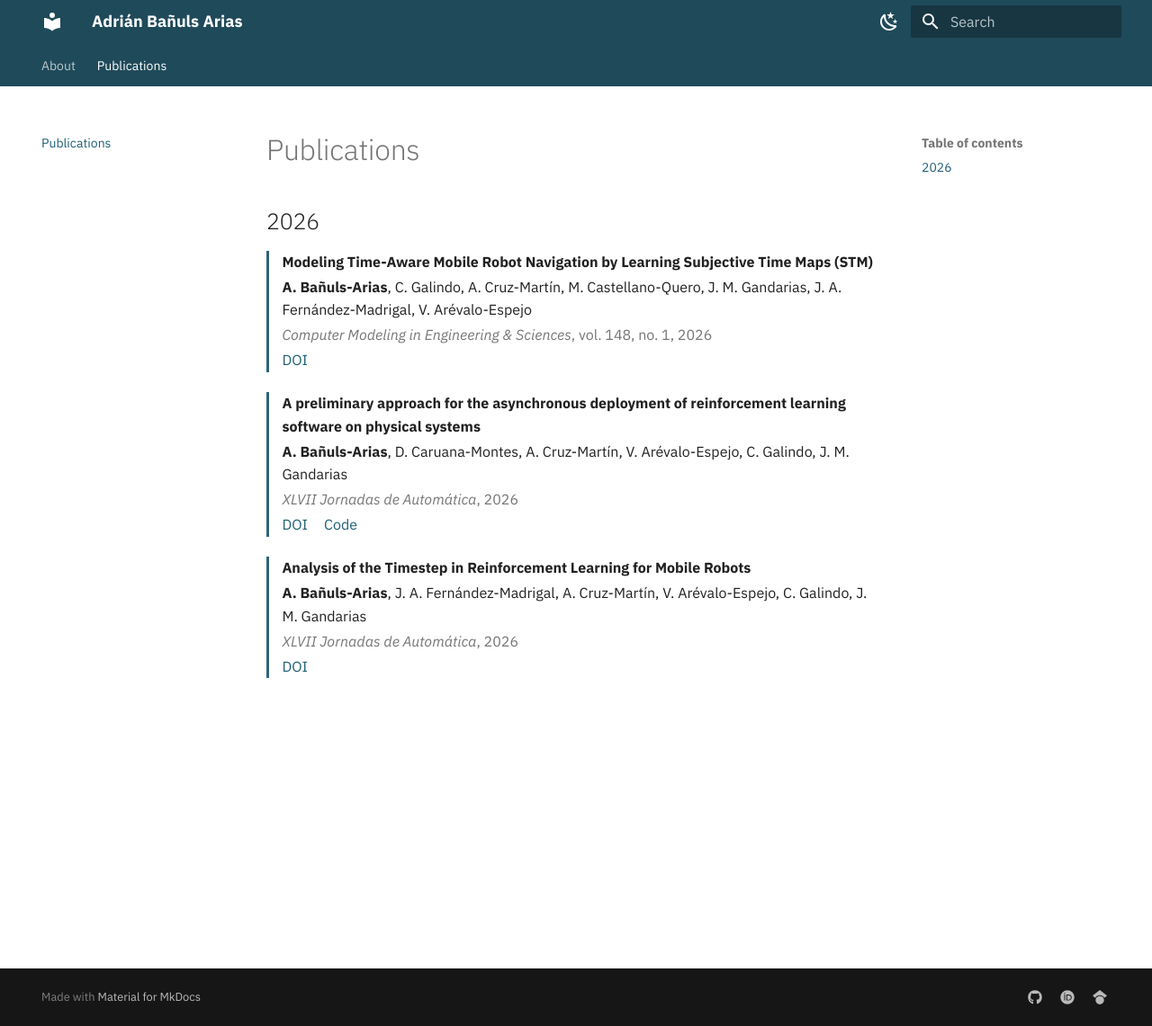
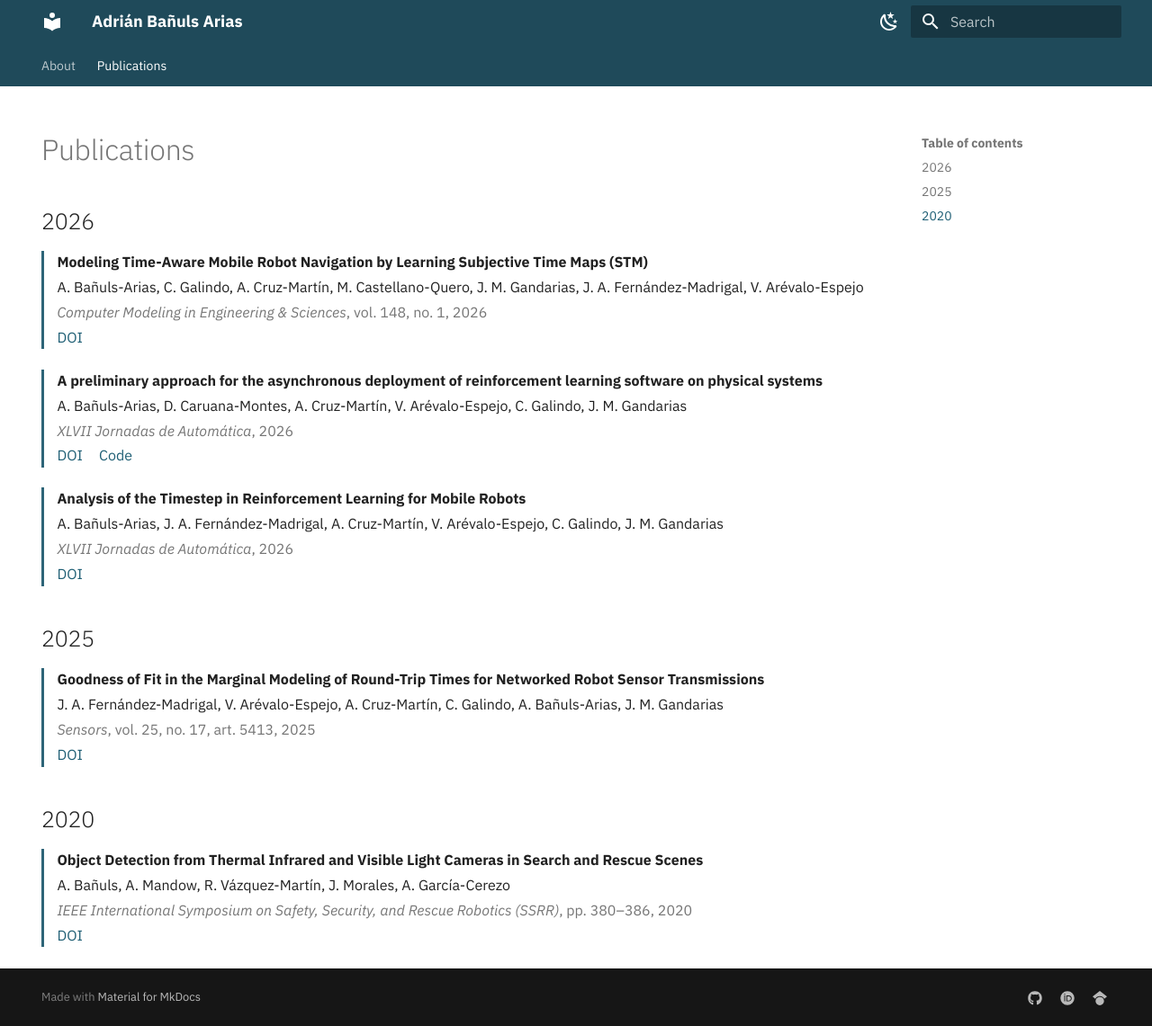
Before and after one commit to AdrianBanulsA/AdrianBanulsA.github.io, an MkDocs documentation site: the page built from docs/publications.md, in a window 1280 px wide and 1141 px high. Shown: the whole window at 90% size. Built offline with MkDocs 1.6.1 and Material for MkDocs 9.7.7, drawn with Linux system fonts in a browser that asks for light colours.

Commit message:
New publications and profile photo added

```diff
--- a/docs/publications.md
+++ b/docs/publications.md
@@ -7,7 +12,7 @@
 <div class="pub" markdown>
 **Modeling Time-Aware Mobile Robot Navigation by Learning Subjective Time Maps (STM)**
 
-**A. Bañuls-Arias**, C. Galindo, A. Cruz-Martín, M. Castellano-Quero, J. M. Gandarias, J. A. Fernández-Madrigal, V. Arévalo-Espejo
+A. Bañuls-Arias, C. Galindo, A. Cruz-Martín, M. Castellano-Quero, J. M. Gandarias, J. A. Fernández-Madrigal, V. Arévalo-Espejo
 
 <span class="pub-venue">*Computer Modeling in Engineering & Sciences*, vol. 148, no. 1, 2026</span>
 
@@ -17,7 +22,7 @@
 <div class="pub" markdown>
 **A preliminary approach for the asynchronous deployment of reinforcement learning software on physical systems**
 
-**A. Bañuls-Arias**, D. Caruana-Montes, A. Cruz-Martín, V. Arévalo-Espejo, C. Galindo, J. M. Gandarias
+A. Bañuls-Arias, D. Caruana-Montes, A. Cruz-Martín, V. Arévalo-Espejo, C. Galindo, J. M. Gandarias
 
 <span class="pub-venue">*XLVII Jornadas de Automática*, 2026</span>
 
@@ -27,9 +32,33 @@
 <div class="pub" markdown>
 **Analysis of the Timestep in Reinforcement Learning for Mobile Robots**
 
-**A. Bañuls-Arias**, J. A. Fernández-Madrigal, A. Cruz-Martín, V. Arévalo-Espejo, C. Galindo, J. M. Gandarias
+A. Bañuls-Arias, J. A. Fernández-Madrigal, A. Cruz-Martín, V. Arévalo-Espejo, C. Galindo, J. M. Gandarias
 
 <span class="pub-venue">*XLVII Jornadas de Automática*, 2026</span>
 
 <span class="pub-links">[DOI](https://doi.org/10.17979/ja-cea.2026.47.13780)</span>
 </div>
+
+## 2025
+
+<div class="pub" markdown>
+**Goodness of Fit in the Marginal Modeling of Round-Trip Times for Networked Robot Sensor Transmissions**
+
+J. A. Fernández-Madrigal, V. Arévalo-Espejo, A. Cruz-Martín, C. Galindo, A. Bañuls-Arias, J. M. Gandarias
+
+<span class="pub-venue">*Sensors*, vol. 25, no. 17, art. 5413, 2025</span>
+
+<span class="pub-links">[DOI](https://doi.org/10.3390/s25175413)</span>
+</div>
+
+## 2020
+
+<div class="pub" markdown>
+**Object Detection from Thermal Infrared and Visible Light Cameras in Search and Rescue Scenes**
+
+A. Bañuls, A. Mandow, R. Vázquez-Martín, J. Morales, A. García-Cerezo
+
+<span class="pub-venue">*IEEE International Symposium on Safety, Security, and Rescue Robotics (SSRR)*, pp. 380–386, 2020</span>
+
+<span class="pub-links">[DOI](https://doi.org/10.1109/SSRR50563.2020.9292593)</span>
+</div>
--- a/docs/stylesheets/extra.css
+++ b/docs/stylesheets/extra.css
@@ -16,6 +16,21 @@
   --md-typeset-a-color: #7cc0d6;
 }
 
+/* About */
+.md-typeset .profile-photo {
+  float: right;
+  width: 180px;
+  margin: 0 0 1em 1.5em;
+  border-radius: 50%;
+}
+@media (max-width: 600px) {
+  .md-typeset .profile-photo {
+    float: none;
+    display: block;
+    margin: 0 auto 1em;
+  }
+}
+
 /* Publications */
 .md-typeset .pub {
   margin: 0 0 1.4em;
```
Also changed, not shown: other parts of docs/publications.md (+5 -0 lines), docs/index.md (+7 -0 lines), docs/img/profile.jpg (added).
